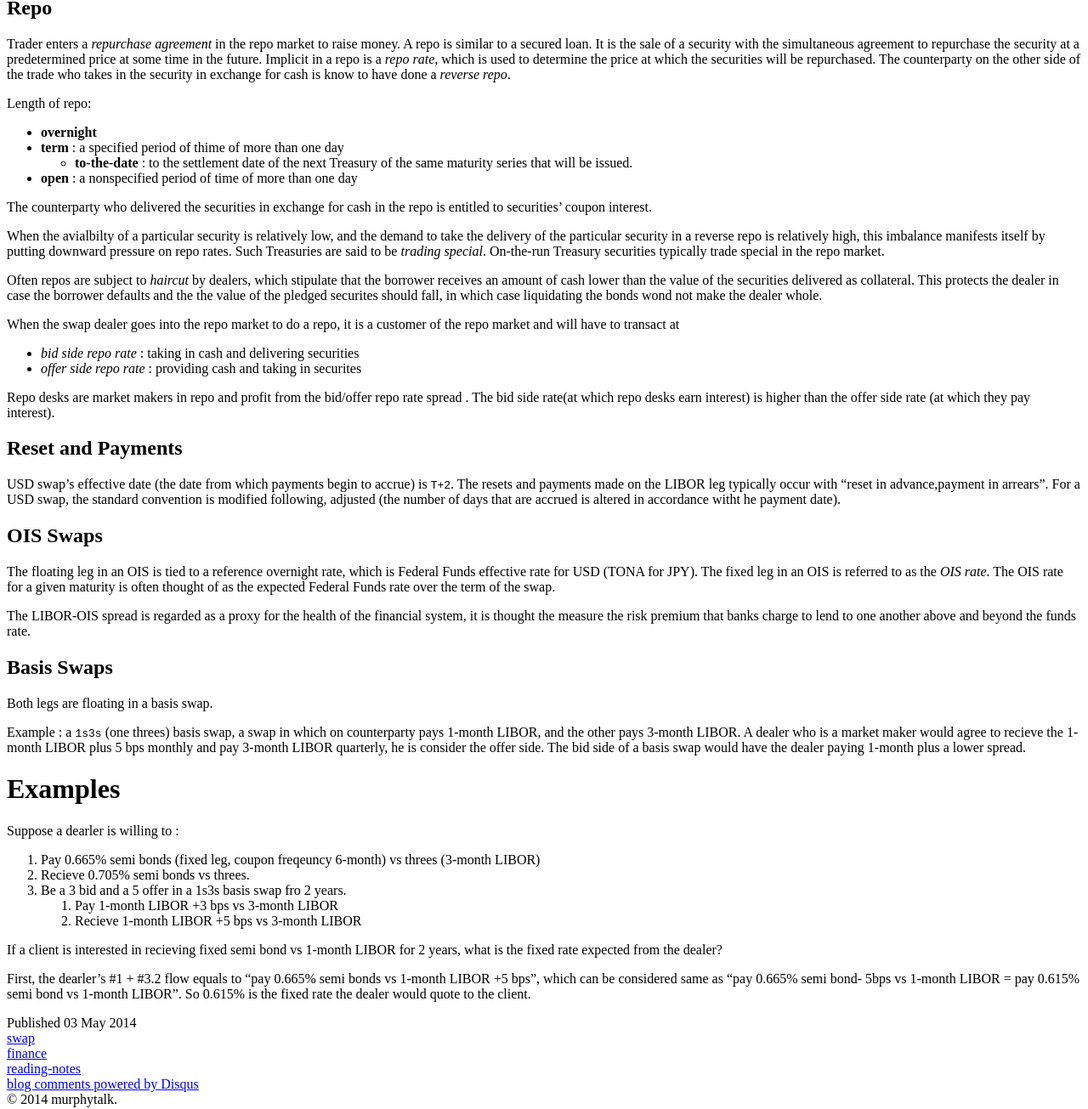
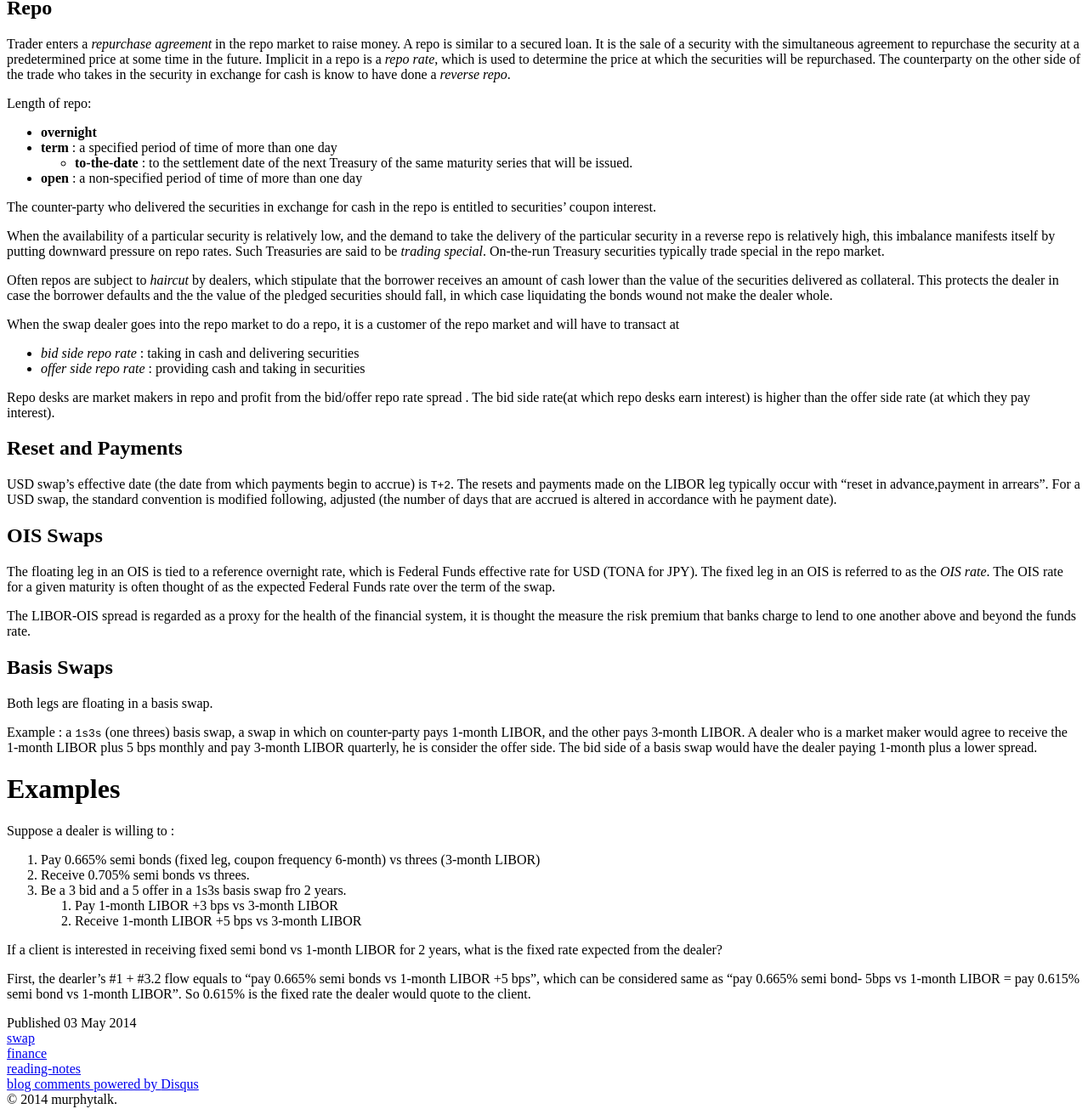
Before and after one commit to murphytalk/murphytalk.github.io, a Jekyll site: the page built from _posts/2014-05-03-IRS-introduction.md, in a window 1280 px wide and 1400 px high, scrolled down 2353 px, cut to the strip 95-1400 px from the top of the window. Shown: the whole strip at 85% size. Built offline with Jekyll 4.4.1, drawn with Linux system fonts in a browser that asks for light colours; nearby versions of some CDN libraries; library files that are not in the unit come from our copies; formulas are drawn with MathJax 3; comment, search, counter and statistics services are not loaded; some of the changed text lies outside the part shown.

```diff
--- a/_posts/2014-05-03-IRS-introduction.md
+++ b/_posts/2014-05-03-IRS-introduction.md
@@ -110,26 +110,26 @@ Trader enters a *repurchase agreement* in the repo market to raise money. A repo
 Length of repo:
 
  - **overnight**
- - **term** : a specified period of thime of more than one day
+ - **term** : a specified period of time of more than one day
      - **to-the-date** : to the settlement date of the next Treasury of the same maturity series that will be issued.
- - **open** : a nonspecified period of time of more than one day
+ - **open** : a non-specified period of time of more than one day
 
-The counterparty who delivered the securities in exchange for cash in the repo is entitled to securities' coupon interest.
+The counter-party who delivered the securities in exchange for cash in the repo is entitled to securities' coupon interest.
 
-When the avialbilty of a particular security is relatively low, and the demand to take the delivery of the particular security in a reverse repo is relatively high, this imbalance manifests itself by putting downward pressure on repo rates. Such Treasuries are said to be *trading special*. On-the-run Treasury securities typically trade special in the repo market.
+When the availability of a particular security is relatively low, and the demand to take the delivery of the particular security in a reverse repo is relatively high, this imbalance manifests itself by putting downward pressure on repo rates. Such Treasuries are said to be *trading special*. On-the-run Treasury securities typically trade special in the repo market.
 
-Often repos are subject to *haircut* by dealers, which stipulate that the borrower receives an amount of cash lower than the value of the securities delivered as collateral. This protects the dealer in case the borrower defaults and the the value of the pledged securites should fall, in which case liquidating the bonds wond not make the dealer whole.
+Often repos are subject to *haircut* by dealers, which stipulate that the borrower receives an amount of cash lower than the value of the securities delivered as collateral. This protects the dealer in case the borrower defaults and the the value of the pledged securities should fall, in which case liquidating the bonds wound not make the dealer whole.
 
 When the swap dealer goes into the repo market to do a repo, it is a customer of the repo market and will have to transact at
 
  - *bid side repo rate* : taking in cash and delivering securities
- - *offer side repo rate* : providing cash and taking in securites
+ - *offer side repo rate* : providing cash and taking in securities
 
 Repo desks are market makers in repo and profit from the bid/offer repo rate spread . The bid side rate(at which repo desks earn interest) is higher than the offer side rate (at which they pay interest).
 
 ## Reset and Payments
 
-USD swap's effective date (the date from which payments begin to accrue) is `T+2`. The resets and payments made on the LIBOR leg typically occur with "reset in advance,payment in arrears". For a USD swap, the standard convention is modified following, adjusted (the number of days that are accrued is altered in accordance witht he payment date).
+USD swap's effective date (the date from which payments begin to accrue) is `T+2`. The resets and payments made on the LIBOR leg typically occur with "reset in advance,payment in arrears". For a USD swap, the standard convention is modified following, adjusted (the number of days that are accrued is altered in accordance with he payment date).
 
 ## OIS Swaps
 
@@ -141,18 +141,18 @@ The LIBOR-OIS spread is regarded as a proxy for the health of the financial syst
 
 Both legs are floating in a basis swap.
 
-Example : a `1s3s` (one threes) basis swap, a swap in which on counterparty pays 1-month LIBOR, and the other pays 3-month LIBOR. A dealer who is a market maker would agree to recieve the 1-month LIBOR plus 5 bps monthly and pay 3-month LIBOR quarterly, he is consider the offer side. The bid side of a basis swap would have the dealer paying 1-month plus a lower spread.
+Example : a `1s3s` (one threes) basis swap, a swap in which on counter-party pays 1-month LIBOR, and the other pays 3-month LIBOR. A dealer who is a market maker would agree to receive the 1-month LIBOR plus 5 bps monthly and pay 3-month LIBOR quarterly, he is consider the offer side. The bid side of a basis swap would have the dealer paying 1-month plus a lower spread.
 
 # Examples
 
-Suppose a dearler is willing to :
+Suppose a dealer is willing to :
 
-1. Pay 0.665% semi bonds (fixed leg, coupon freqeuncy 6-month) vs threes (3-month LIBOR)
-2. Recieve 0.705% semi bonds vs threes.
+1. Pay 0.665% semi bonds (fixed leg, coupon frequency 6-month) vs threes (3-month LIBOR)
+2. Receive 0.705% semi bonds vs threes.
 3. Be a 3 bid and a 5 offer in a 1s3s basis swap fro 2 years.
     1. Pay 1-month LIBOR +3 bps vs 3-month LIBOR
-    2. Recieve 1-month LIBOR +5 bps vs 3-month LIBOR
+    2. Receive 1-month LIBOR +5 bps vs 3-month LIBOR
 
-If a client is interested in recieving fixed semi bond vs 1-month LIBOR for 2 years, what is the fixed rate expected from the dealer?
+If a client is interested in receiving fixed semi bond vs 1-month LIBOR for 2 years, what is the fixed rate expected from the dealer?
 
 First, the dearler's #1 + #3.2 flow equals to "pay 0.665% semi bonds vs 1-month LIBOR +5 bps", which can be considered same as "pay 0.665% semi bond- 5bps vs 1-month LIBOR = pay 0.615% semi bond vs 1-month LIBOR". So 0.615% is the fixed rate the dealer would quote to the client.
```
Also changed, not shown: other parts of _posts/2014-05-03-IRS-introduction.md (+2 -2 lines), _posts/2015-03-29-learning-scheme-little-schemer.md (added, +39 -0 lines).
